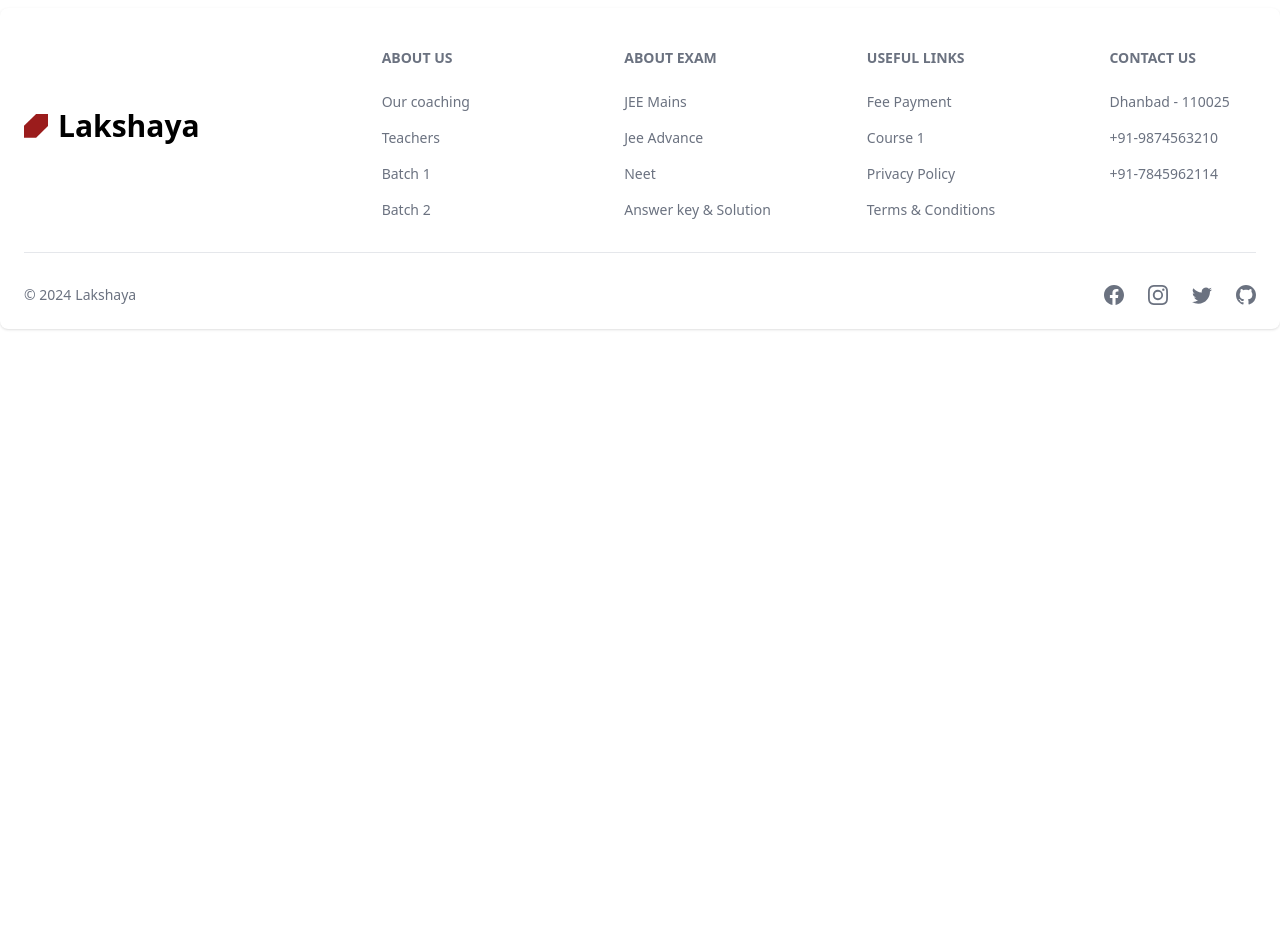
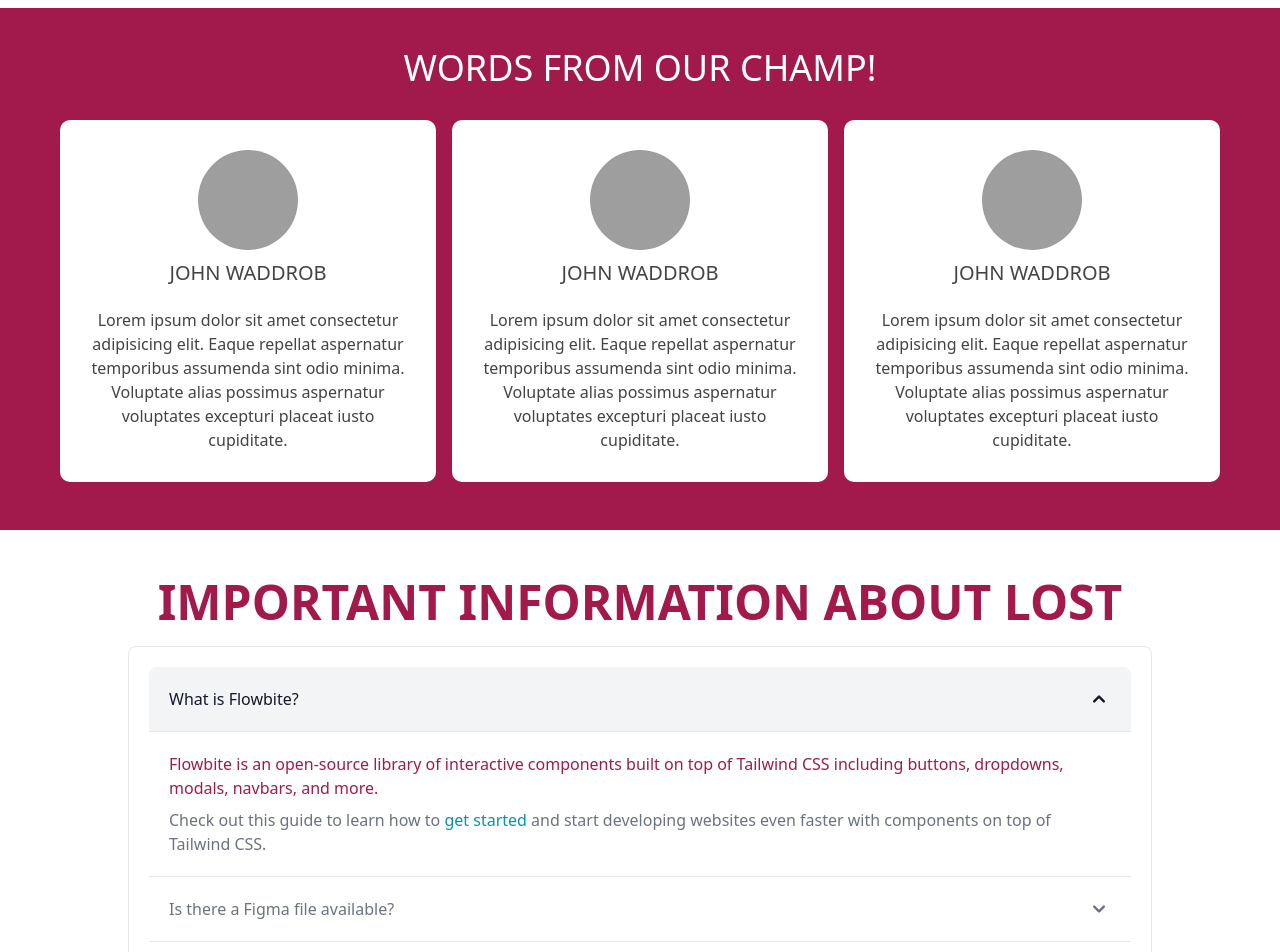
Before and after one commit to whyehtasam/Lakshaya, a React (Vite) app: page /scholarship in a window 1280 px wide. Before the commit this address had no page. Shown: the part 80-1032 px from the top of the page. Before the commit the page ends 800 px from the top, so only its background shows below. Built offline with nearby package versions, Linux system fonts and the light colour scheme; grey boxes are pictures that could not be loaded.

Commit message:
Caroulser costomised

```diff
--- a/src/App.jsx
+++ b/src/App.jsx
@@ -18,6 +18,7 @@ import Contact from "./apps/contactUs/Contact";
 import SignUp from "./apps/signUp/SignUp";
 
 import Footer from "./components/footer/FooterMain";
+import Scholorship from "./apps/scholorship/Scholorship";
 
 const ScrollToTop = () => {
   const { pathname } = useLocation();
@@ -43,7 +44,10 @@ function App() {
           <Route path="/signUp" element={<SignUp />} />
           <Route path="/courses" element={<Courses />} />
           <Route path="/" element={<Landing />} />
+          <Route path="/scholarship" element={<Scholorship />} />
+
         </Routes>
+
         <Footer />
       </Router>
     </>
--- /dev/null
+++ b/src/apps/scholorship/ScholarshipDeatails.jsx
@@ -0,0 +1,9 @@
+function scholarshipDetails() {
+  return (
+    <div className="grid grid-cols-2">
+
+    </div>
+  );
+}
+
+export default scholarshipDetails;
--- a/src/apps/scholorship/Scholorship.jsx
+++ b/src/apps/scholorship/Scholorship.jsx
@@ -1,8 +1,17 @@
 import React from 'react'
+import Carousel from '../../components/carousels/Carousel'
+import AccordionD from '../../components/accordion/AccordionD'
+import ScholarshipDetails from './ScholarshipDeatails';
+
 
 const Scholorship = () => {
   return (
-    <div>Scholorship</div>
+    <div>
+      <Carousel />
+      <AccordionD > </AccordionD>
+      <ScholarshipDetails/>
+    </div>
+
   )
 }
 
--- a/src/components/accordion/AccordionD.jsx
+++ b/src/components/accordion/AccordionD.jsx
@@ -5,15 +5,17 @@ import { Accordion } from 'flowbite-react';
 
 function AccordionD() {
   return (
-    <Accordion>
+    <>
+    <h1 className='text-center text-5xl pt-12 font-[700] text-[#a21a4c] uppercase'>Important information about lost</h1>
+    <Accordion className='p-5 max-w-[80%] m-auto mt-5 mb-5'>
       <Accordion.Panel>
-        <Accordion.Title>What is Flowbite?</Accordion.Title>
+        <Accordion.Title className=' hover:bg-[#a21a4c] hover:text-[#fff]'>What is Flowbite?</Accordion.Title>
         <Accordion.Content>
-          <p className="mb-2 text-gray-500 dark:text-gray-400">
+          <p className="mb-2 text-[#a21a4c] font-[500] dark:text-gray-400">
             Flowbite is an open-source library of interactive components built on top of Tailwind CSS including buttons,
             dropdowns, modals, navbars, and more.
           </p>
-          <p className="text-gray-500 dark:text-gray-400">
+          <p className="text-gray-500 dark:text-gray-400 text-[#a21a4c] font-[500]">
             Check out this guide to learn how to&nbsp;
             <a
               href="https://flowbite.com/docs/getting-started/introduction/"
@@ -26,34 +28,34 @@ function AccordionD() {
         </Accordion.Content>
       </Accordion.Panel>
       <Accordion.Panel>
-        <Accordion.Title>Is there a Figma file available?</Accordion.Title>
+        <Accordion.Title className=' hover:bg-[#a21a4c] hover:text-[#fff]'>Is there a Figma file available?</Accordion.Title>
         <Accordion.Content>
-          <p className="mb-2 text-gray-500 dark:text-gray-400">
+          <p className="mb-2 text-gray-500 dark:text-gray-400 text-[#a21a4c] font-[500]">
             Flowbite is first conceptualized and designed using the Figma software so everything you see in the library
             has a design equivalent in our Figma file.
           </p>
-          <p className="text-gray-500 dark:text-gray-400">
-            Check out the
+          <p className="text-gray-500 dark:text-gray-400 text-[#a21a4c] font-[500]">
+            Check out the&nbsp;
             <a href="https://flowbite.com/figma/" className="text-cyan-600 hover:underline dark:text-cyan-500">
-              Figma design system
+              Figma design system &nbsp;
             </a>
             based on the utility classes from Tailwind CSS and components from Flowbite.
           </p>
         </Accordion.Content>
       </Accordion.Panel>
       <Accordion.Panel>
-        <Accordion.Title>What are the differences between Flowbite and Tailwind UI?</Accordion.Title>
+        <Accordion.Title className=' hover:bg-[#a21a4c] hover:text-[#fff]' >What are the differences between Flowbite and Tailwind UI?</Accordion.Title>
         <Accordion.Content>
-          <p className="mb-2 text-gray-500 dark:text-gray-400">
+          <p className="mb-2 text-gray-500 dark:text-gray-400 text-[#a21a4c] font-[500]">
             The main difference is that the core components from Flowbite are open source under the MIT license, whereas
             Tailwind UI is a paid product. Another difference is that Flowbite relies on smaller and standalone
             components, whereas Tailwind UI offers sections of pages.
           </p>
-          <p className="mb-2 text-gray-500 dark:text-gray-400">
+          <p className="mb-2 text-gray-500 dark:text-gray-400 text-[#a21a4c] font-[500]">
             However, we actually recommend using both Flowbite, Flowbite Pro, and even Tailwind UI as there is no
             technical reason stopping you from using the best of two worlds.
           </p>
-          <p className="mb-2 text-gray-500 dark:text-gray-400">Learn more about these technologies:</p>
+          <p className="mb-2 text-gray-500 dark:text-gray-400 text-[#a21a4c] font-[500]">Learn more about these technologies: </p>
           <ul className="list-disc pl-5 text-gray-500 dark:text-gray-400">
             <li>
               <a href="https://flowbite.com/pro/" className="text-cyan-600 hover:underline dark:text-cyan-500">
@@ -73,6 +75,7 @@ function AccordionD() {
         </Accordion.Content>
       </Accordion.Panel>
     </Accordion>
+    </>
   );
 }
 
--- /dev/null
+++ b/src/components/carousels/Carousel.css
@@ -0,0 +1,60 @@
+/* .testimonials {
+    padding: 40px 0;
+    background: #a21a4c;
+    color: #434343;
+    text-align: center;
+  }
+   */
+
+  /* .border-testimonial
+
+    width: 160px;
+    height: 5px;
+    background: #6ab04c;
+    margin: 26px auto;
+  } */
+  /*
+  .row {
+    display: flex;
+    flex-wrap: wrap;
+    justify-content: center;
+  } */
+
+  /* .col {
+    flex: 33.33%;
+    max-width: 33.33%;
+    box-sizing: border-box;
+    padding: 15px;
+  } */
+
+
+  /* .testimonial {
+    background: #fff;
+    padding: 30px;
+    border-radius: 10px;
+  }
+   */
+  /* .testimonial img {
+    margin: 0 auto;
+    width: 100px;
+    height: 100px;
+     border-radius: 50%;
+  } */
+
+  /* .name {
+    font-size: 20px;
+    text-transform: uppercase;
+    margin: 20px 0;
+  } */
+
+  /* .stars {
+    color: #f0932b;
+    margin-bottom: 20px;
+  } */
+
+  /* @media screen and (max-width: 760px) {
+    .col {
+      flex: 100%;
+      max-width: 80%;
+    }
+  } */
--- a/src/components/carousels/Carousel.jsx
+++ b/src/components/carousels/Carousel.jsx
@@ -3,9 +3,9 @@ import React from 'react'
 
 function Carousel() {
   return (
-    <div class="  pt-[40px] pb-[40px] bg-[#a21a4c] text-[#434343] text-center">
+    <div className=' pt-[40px] pb-12 bg-[#a21a4c] text-[#434343] text-center '>
       <div class=" m-auto overflow-hidden max-w-[1200px] px-[20px]">
-        <h1 className="text-[#fff] text-4xl pb-3">WORDS FROM OUR CHAMP!</h1>
+        <h1 className="text-[#fff] text-4xl pb-8">WORDS FROM OUR CHAMP!</h1>
 
         <div class=" grid gap-4 lg:grid-cols-3 md:grid-cols-1 mx-auto ">
           <div class=" m-auto">
```
